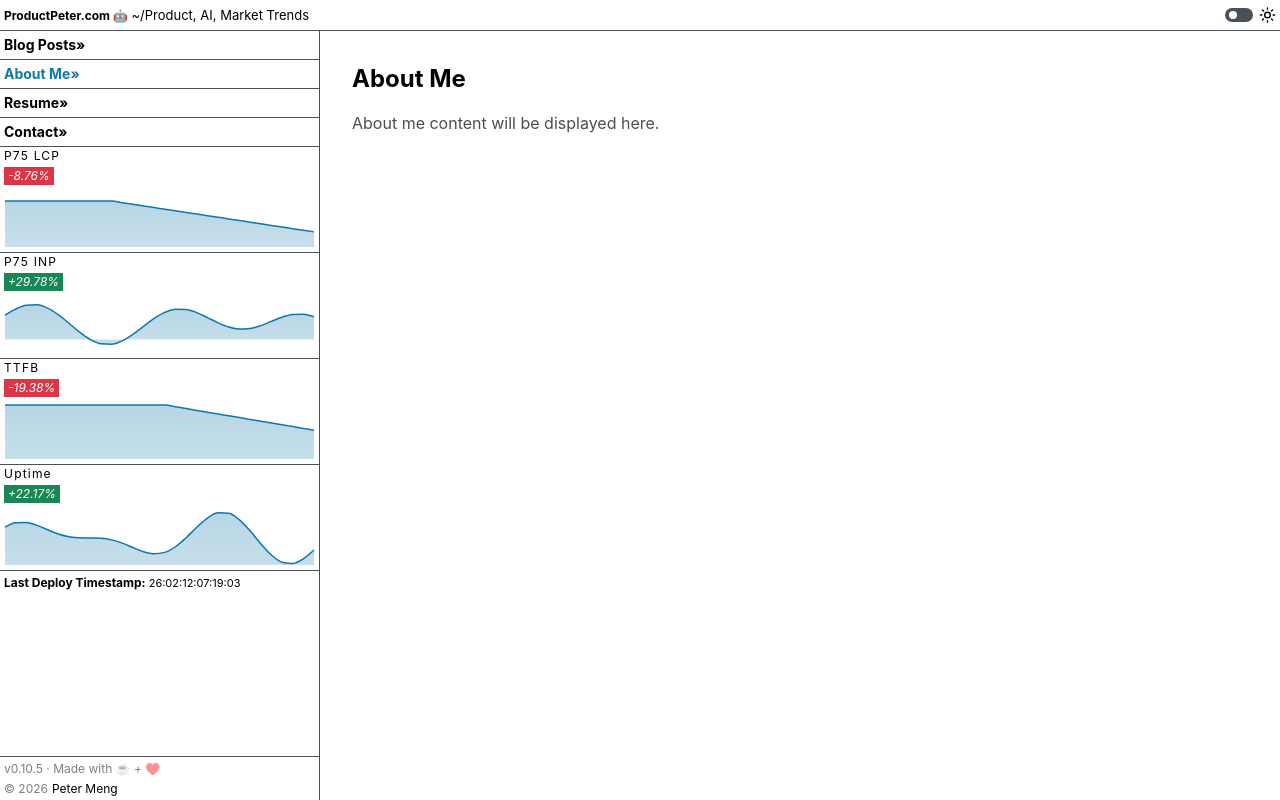
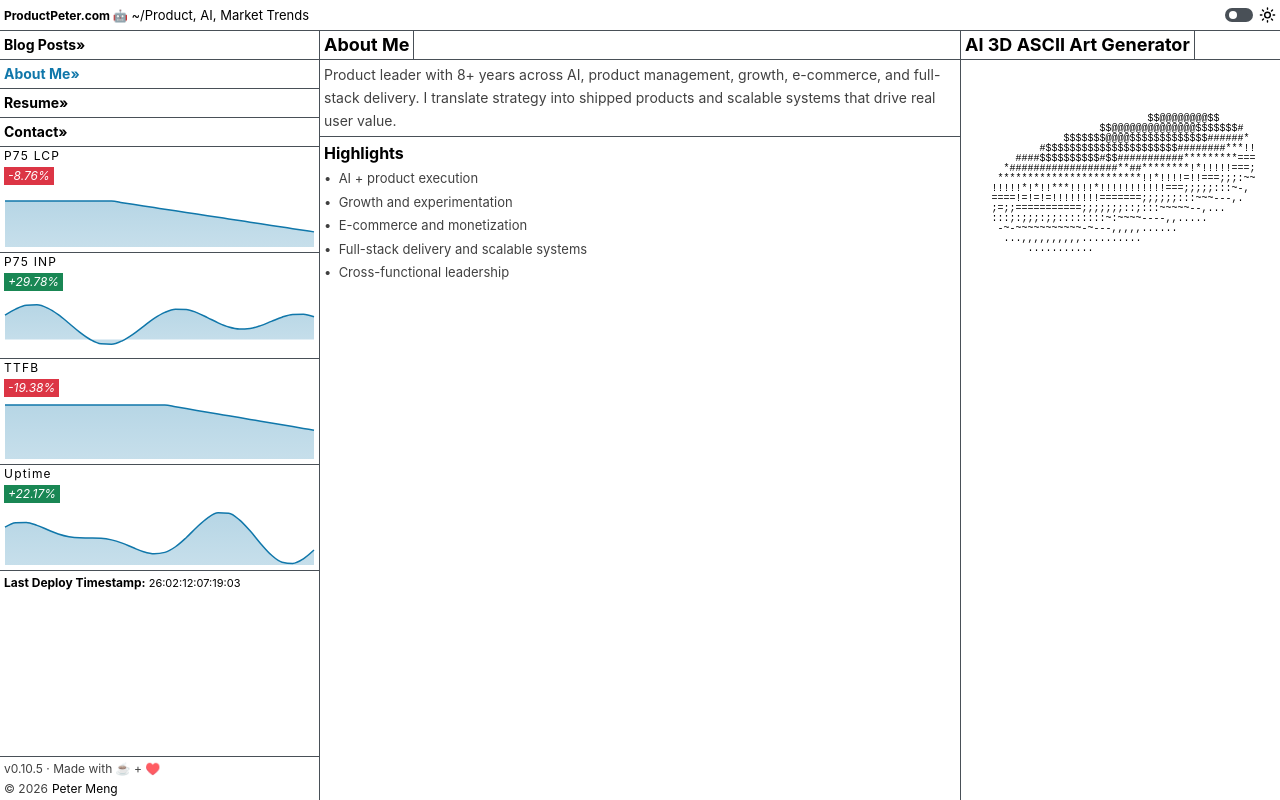
Before and after one commit to baxriddin0317/foorila, a Next.js app: page /about in a window 1280 px wide. Built offline with nearby package versions, Linux system fonts and the light colour scheme.

Commit message:
add about and contact pages

```diff
--- /dev/null
+++ b/app/about/layout.tsx
@@ -0,0 +1,50 @@
+import type { Metadata } from "next";
+import Title from "@/components/Title";
+import aboutData from "@/data/about.json";
+
+export const metadata: Metadata = {
+  title: "About - Peter Meng | AI Product Management Leader",
+  description:
+    "Product leader with 8+ years across AI, product management, growth, e-commerce, and full-stack delivery. I translate strategy into shipped products and scalable systems.",
+};
+
+export default function AboutLayout({
+  children,
+}: Readonly<{
+  children: React.ReactNode;
+}>) {
+  return (
+    <div className="flex items-start w-full h-full">
+      <div className="max-w-130 xl:max-w-160 w-full h-full">
+        {/* title */}
+        <Title title={aboutData.headline} />
+        {/* JSON driven about */}
+        <div className="p-1 border-t border-brand-border">
+            <p className="text-sm text-black/75 dark:text-white leading-relaxed">
+                {aboutData.summary}
+            </p>
+        </div>
+        <div className="border-t border-brand-border p-1">
+            <h2 className="text-base font-bold text-black dark:text-brand-secondary mb-1">
+                Highlights
+            </h2>
+            <div className="space-y-1">
+                {aboutData.highlights.map((highlight, index) => (
+                  <p
+                    key={index}
+                    className="text-[13px] text-black/75 dark:text-brand-secondary/75"
+                  >
+                    • &nbsp;{highlight}
+                  </p>
+                ))}
+            </div>
+        </div>
+      </div>
+
+      {/* content */}
+      <div className="flex-1 h-full overflow-y-auto border-l border-brand-border">
+        {children}
+      </div>
+    </div>
+  );
+}
--- a/app/about/page.tsx
+++ b/app/about/page.tsx
@@ -1,8 +1,11 @@
+import AsciiPanel from "@/components/about/AsciiPanel";
+import aboutData from "@/data/about.json";
+
 export default function AboutPage() {
   return (
-    <div className="p-8">
-      <h1 className="text-2xl font-bold dark:text-white text-black mb-4">About Me</h1>
-      <p className="dark:text-brand-secondary text-black/70">About me content will be displayed here.</p>
+    <div className="">
+      {/* Right side - ASCII Art Placeholder */}
+      <AsciiPanel />
     </div>
   )
 }
--- a/app/blog/page.tsx
+++ b/app/blog/page.tsx
@@ -1,8 +1,9 @@
+import Title from "@/components/Title";
+
 export default function BlogPage() {
   return (
-    <div className="p-8">
-      <h1 className="text-2xl font-bold dark:text-white text-black mb-4">Blog Posts</h1>
-      <p className="dark:text-brand-secondary text-black/70">Blog posts content will be displayed here.</p>
+    <div className="">
+      <Title title="Blog Posts" />
     </div>
   )
 }
--- /dev/null
+++ b/app/contact/layout.tsx
@@ -0,0 +1,70 @@
+import type { Metadata } from "next";
+import Title from "@/components/Title";
+import contactData from "@/data/contact.json";
+
+export const metadata: Metadata = {
+  title: "Contact - Peter Meng | AI Product Management Leader",
+  description:
+    "Contact Peter Meng for AI-first product management leadership, consulting, or collaborations. Email and links to connect are available on this page.",
+};
+
+export default function ContactLayout({
+  children,
+}: Readonly<{
+  children: React.ReactNode;
+}>) {
+  return (
+    <div className="flex items-start w-full h-full">
+      <div className="max-w-130 xl:max-w-160 w-full h-full">
+        {/* title */}
+        <Title title={contactData.headline} />
+
+        {/* subheadline */}
+        <div className="p-1 border-t border-brand-border">
+          <p className="text-sm text-black/75 dark:text-white leading-relaxed">
+            {contactData.subheadline}
+          </p>
+        </div>
+
+        {/* contact methods */}
+        <div className="border-t border-brand-border p-1">
+          <h2 className="text-base font-bold text-black dark:text-brand-secondary mb-1">
+            Contact Methods
+          </h2>
+          <div className="space-y-1">
+            {contactData.methods.map((method: any, index: number) => (
+              <div
+                key={index}
+                className="text-[13px] text-black/75 dark:text-brand-secondary/75"
+              >
+                <div className="font-semibold">{method.label}</div>
+                {method.type === "email" ? (
+                  <a
+                    href={`mailto:${method.value}`}
+                    className="text-brand-blue underline break-all"
+                  >
+                    {method.value}
+                  </a>
+                ) : (
+                  <a
+                    href={method.value}
+                    target="_blank"
+                    rel="noopener noreferrer"
+                    className="text-brand-blue underline break-all"
+                  >
+                    {method.value}
+                  </a>
+                )}
+              </div>
+            ))}
+          </div>
+        </div>
+      </div>
+
+      {/* content / right side ASCII placeholder */}
+      <div className="flex-1 h-full overflow-y-auto border-l border-brand-border">
+        {children}
+      </div>
+    </div>
+  );
+}
--- a/app/contact/page.tsx
+++ b/app/contact/page.tsx
@@ -1,8 +1,10 @@
+import AsciiPanel from "@/components/about/AsciiPanel";
+
 export default function ContactPage() {
   return (
-    <div className="p-8">
-      <h1 className="text-2xl font-bold dark:text-white text-black mb-4">Contact</h1>
-      <p className="dark:text-brand-secondary text-black/70">Contact information will be displayed here.</p>
+    <div className="">
+      {/* Right side - ASCII Art Placeholder */}
+      <AsciiPanel />
     </div>
-  )
+  );
 }
--- a/app/resume/layout.tsx
+++ b/app/resume/layout.tsx
@@ -2,6 +2,7 @@ import type { Metadata } from "next";
 import Link from "next/link";
 import resumeData from "@/data/resume.json";
 import { ResumeSidebarNav } from "@/components/resume/ResumeSidebarNav";
+import Title from "@/components/Title";
 
 export const metadata: Metadata = {
   title: "Peter Meng - Product Management Leader | AI, Platform, Growth, E-commerce",
@@ -9,18 +10,16 @@ export const metadata: Metadata = {
     "Product leader with 8+ years across AI, platform, growth, e-commerce, and full-stack delivery. I translate strategy into shipped products and scalable systems.",
 };
 
-export default function RootLayout({
+export default function ResumeLayout({
   children,
 }: Readonly<{
   children: React.ReactNode;
 }>) {
   return (
     <div className="flex items-start w-full h-full">
-      <div className="max-w-130 xl:max-w-160 w-full border-r border-brand-border h-full">
+      <div className="max-w-130 xl:max-w-160 w-full h-full">
         {/* title */}
-        <h2 className="inline capitalize text-black dark:text-white text-lg font-bold p-1 border-r border-brand-border">
-          resume
-        </h2>
+        <Title title="resume" />
         {/* JSON driven resume nav */}
         <div className="flex-1">
           <ResumeSidebarNav nav={resumeData.nav as any} />
--- /dev/null
+++ b/components/DonutAnimation.tsx
@@ -0,0 +1,80 @@
+"use client"
+import React, { useEffect, useRef } from 'react';
+
+const DonutAnimation: React.FC = () => {
+  const asciiRef = useRef<HTMLPreElement>(null);
+  const animationFrameRef = useRef<number | undefined>(undefined);
+
+  useEffect(() => {
+    let A = 1;
+    let B = 1;
+
+    const animate = () => {
+      // ASCII Animation
+      if (asciiRef.current) {
+        const b: string[] = [];
+        const z: number[] = [];
+        // Slow down rotation a bit
+        A += 0.03;
+        B += 0.015;
+
+        const cA = Math.cos(A);
+        const sA = Math.sin(A);
+        const cB = Math.cos(B);
+        const sB = Math.sin(B);
+
+        for (let k = 0; k < 1760; k++) {
+          b[k] = k % 80 === 79 ? '\n' : ' ';
+          z[k] = 0;
+        }
+
+        for (let j = 0; j < 6.28; j += 0.07) {
+          const ct = Math.cos(j);
+          const st = Math.sin(j);
+
+          for (let i = 0; i < 6.28; i += 0.02) {
+            const sp = Math.sin(i);
+            const cp = Math.cos(i);
+            const h = ct + 2;
+            const D = 1 / (sp * h * sA + st * cA + 5);
+            const t = sp * h * cA - st * sA;
+
+            const x = Math.floor(40 + 30 * D * (cp * h * cB - t * sB));
+            const y = Math.floor(12 + 15 * D * (cp * h * sB + t * cB));
+            const o = x + 80 * y;
+            const N = Math.floor(
+              8 * ((st * sA - sp * ct * cA) * cB - sp * ct * sA - st * cA - cp * ct * sB)
+            );
+
+            if (y < 22 && y >= 0 && x >= 0 && x < 79 && D > z[o]) {
+              z[o] = D;
+              b[o] = '.,-~:;=!*#$@'[N > 0 ? N : 0];
+            }
+          }
+        }
+
+        asciiRef.current.textContent = b.join('');
+      }
+
+      animationFrameRef.current = requestAnimationFrame(animate);
+    };
+
+    animate();
+
+    return () => {
+      if (animationFrameRef.current) {
+        cancelAnimationFrame(animationFrameRef.current);
+      }
+    };
+  }, []);
+
+  return (
+    <div className='flex justify-center font-mono border-t border-brand-border p-1' style={{fontFamily: "monospace"}}>
+      <div>
+        <pre className='text-black dark:text-white text-[10px] leading-2.5' ref={asciiRef}></pre>
+      </div>
+    </div>
+  );
+};
+
+export default DonutAnimation;
--- /dev/null
+++ b/components/Title.tsx
@@ -0,0 +1,15 @@
+import React from 'react'
+
+interface props {
+    title: string;
+}
+
+const Title = ({title}: props) => {
+  return (
+    <h2 className="inline capitalize text-black dark:text-white text-lg font-bold p-1 border-r border-brand-border">
+      {title}
+    </h2>
+  )
+}
+
+export default Title
--- /dev/null
+++ b/components/about/AsciiPanel.tsx
@@ -0,0 +1,14 @@
+import DonutAnimation from '../DonutAnimation'
+
+const AsciiPanel = () => {
+  return (
+    <div>
+      <h2 className="inline capitalize text-black dark:text-white text-lg font-bold p-1 border-r border-brand-border">
+        AI 3D ASCII Art Generator
+      </h2>
+      <DonutAnimation />
+    </div>
+  )
+}
+
+export default AsciiPanel
--- a/components/common/MainNavbar.tsx
+++ b/components/common/MainNavbar.tsx
@@ -184,8 +184,8 @@ const MainNavbar = () => {
 
       {/* Footer */}
       <div className='mt-auto border-t border-t-brand-border p-1 text-xs space-y-1'>
-        <p className='dark:text-brand-secondary/75 text-black/50'>v0.10.5 · Made with ☕ + ♥️</p>
-        <p className='flex gap-1 items-center dark:text-brand-secondary/75 text-black/50'>© 2026  <span className='text-black dark:text-white'>Peter Meng</span></p>
+        <p className='dark:text-brand-secondary/75 text-black/75'>v0.10.5 · Made with ☕ + ♥️</p>
+        <p className='flex gap-1 items-center dark:text-brand-secondary/75 text-black/75'>© 2026  <span className='text-black dark:text-white'>Peter Meng</span></p>
       </div>
     </nav>
   )
--- /dev/null
+++ b/data/about.json
@@ -0,0 +1,11 @@
+{
+  "headline": "About Me",
+  "summary": "Product leader with 8+ years across AI, product management, growth, e-commerce, and full-stack delivery. I translate strategy into shipped products and scalable systems that drive real user value.",
+  "highlights": [
+    "AI + product execution",
+    "Growth and experimentation",
+    "E-commerce and monetization",
+    "Full-stack delivery and scalable systems",
+    "Cross-functional leadership"
+  ]
+}
--- /dev/null
+++ b/data/contact.json
@@ -0,0 +1,9 @@
+{
+  "headline": "Contact Me",
+  "subheadline": "Reach out for product leadership opportunities, consulting, or collaborations.",
+  "methods": [
+    { "type": "email", "label": "Email", "value": "your@email.com" },
+    { "type": "linkedin", "label": "LinkedIn", "value": "https://linkedin.com/in/your-handle" },
+    { "type": "github", "label": "GitHub", "value": "https://github.com/your-handle" }
+  ]
+}
```
